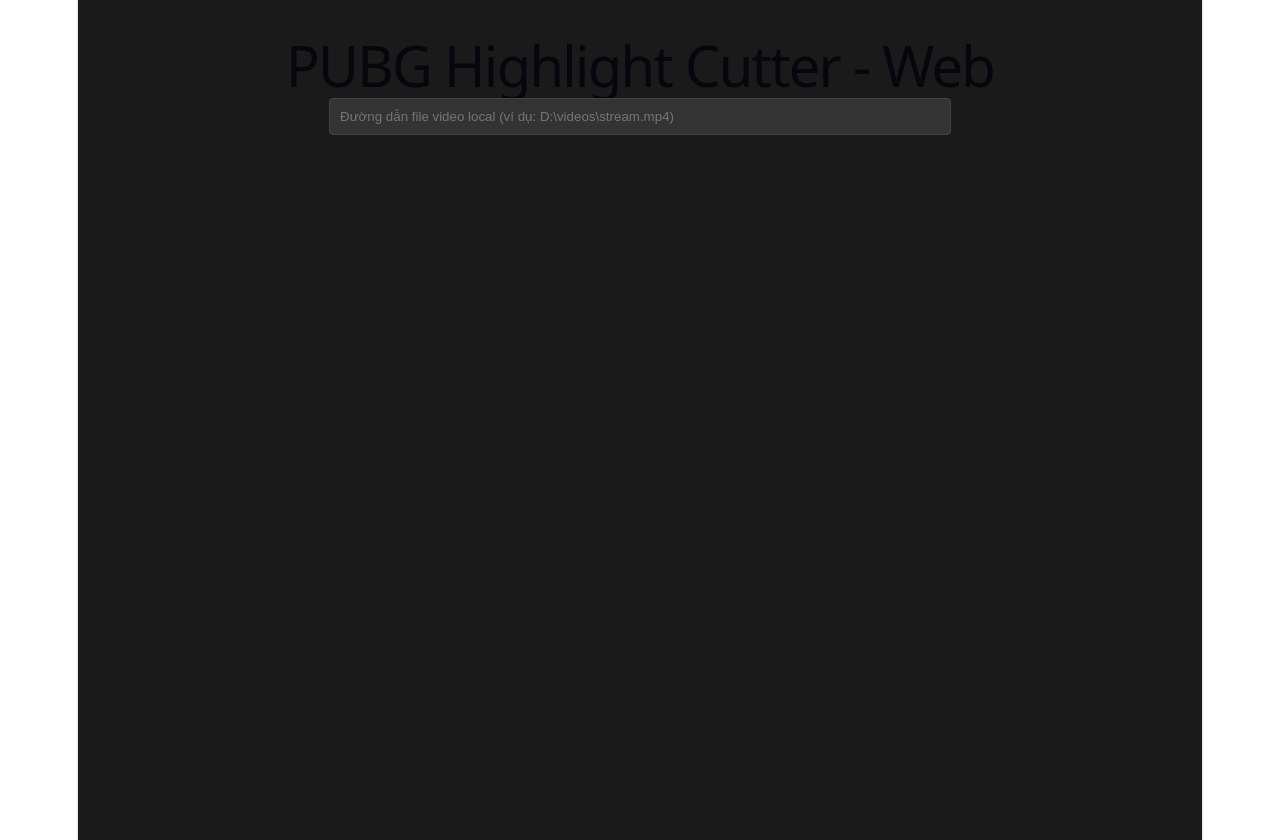
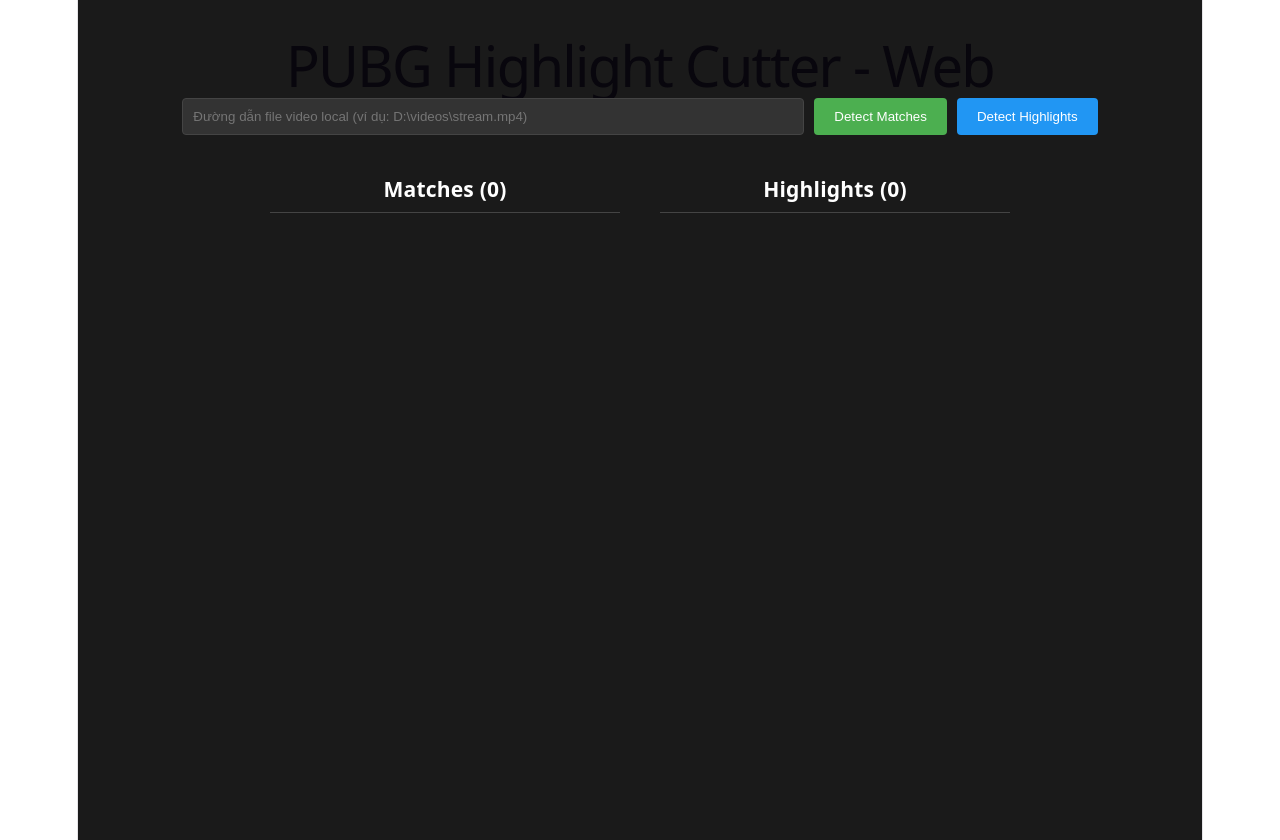
Before and after one commit to phananh2005/tool_cat_highlight_pubg, a React app in the folder web/: page / in a window 1280 px wide. Built offline with nearby package versions, Linux system fonts and the light colour scheme; the HTML template or start-up script is replaced by a standard one.

Commit message:
feat: add detect endpoints and react timeline integration

```diff
--- a/web/src/App.jsx
+++ b/web/src/App.jsx
@@ -3,12 +3,59 @@
 
 function App() {
   const [videoPath, setVideoPath] = useState('');
+  const [matches, setMatches] = useState([]);
+  const [highlights, setHighlights] = useState([]);
+  const [loading, setLoading] = useState(false);
+
+  const detectMatches = async () => {
+    if (!videoPath) return alert('Nhập đường dẫn video');
+    setLoading(true);
+    try {
+      const res = await fetch('http://localhost:8000/api/detect/matches', {
+        method: 'POST',
+        headers: { 'Content-Type': 'application/json' },
+        body: JSON.stringify({ video_path: videoPath })
+      });
+      const data = await res.json();
+      if (data.error) alert('Lỗi: ' + data.error);
+      else setMatches(data);
+    } catch (e) {
+      alert('Lỗi kết nối: ' + e.message);
+    }
+    setLoading(false);
+  };
+
+  const detectHighlights = async () => {
+    if (!videoPath || matches.length === 0) return alert('Cần video và detect matches trước');
+    setLoading(true);
+    try {
+      const res = await fetch('http://localhost:8000/api/detect/highlights', {
+        method: 'POST',
+        headers: { 'Content-Type': 'application/json' },
+        body: JSON.stringify({ video_path: videoPath, matches: matches, player_name: '' })
+      });
+      const data = await res.json();
+      if (data.error) alert('Lỗi: ' + data.error);
+      else setHighlights(data);
+    } catch (e) {
+      alert('Lỗi kết nối: ' + e.message);
+    }
+    setLoading(false);
+  };
+
+  const seekTo = (seconds) => {
+    const video = document.getElementById('videoPlayer');
+    if (video) {
+      video.currentTime = seconds;
+      video.play();
+    }
+  };
 
   return (
     <div style={{ background: '#1a1a1a', color: 'white', minHeight: '100vh', padding: '20px', fontFamily: 'system-ui, sans-serif' }}>
       <h1 style={{ textAlign: 'center', marginBottom: '20px' }}>PUBG Highlight Cutter - Web</h1>
 
-      <div style={{ display: 'flex', justifyContent: 'center', marginBottom: '20px' }}>
+      <div style={{ display: 'flex', justifyContent: 'center', marginBottom: '20px', gap: '10px' }}>
         <input
           type="text"
           placeholder="Đường dẫn file video local (ví dụ: D:\videos\stream.mp4)"
@@ -16,19 +63,45 @@
           onChange={e => setVideoPath(e.target.value)}
           style={{ width: '600px', padding: '10px', borderRadius: '4px', border: '1px solid #444', background: '#333', color: 'white' }}
         />
+        <button onClick={detectMatches} disabled={loading} style={{ padding: '10px 20px', background: '#4CAF50', border: 'none', borderRadius: '4px', color: 'white', cursor: loading ? 'wait' : 'pointer' }}>
+          {loading ? 'Đang xử lý...' : 'Detect Matches'}
+        </button>
+        <button onClick={detectHighlights} disabled={loading || matches.length === 0} style={{ padding: '10px 20px', background: '#2196F3', border: 'none', borderRadius: '4px', color: 'white', cursor: (loading || matches.length === 0) ? 'not-allowed' : 'pointer' }}>
+          Detect Highlights
+        </button>
       </div>
 
       {videoPath && (
-        <div style={{ display: 'flex', justifyContent: 'center', marginTop: '30px' }}>
+        <div style={{ display: 'flex', justifyContent: 'center', marginTop: '20px', marginBottom: '20px' }}>
           <video
+            id="videoPlayer"
             controls
             src={`http://localhost:8000/video?path=${encodeURIComponent(videoPath)}`}
             style={{ width: '800px', borderRadius: '8px', boxShadow: '0 4px 12px rgba(0,0,0,0.5)' }}
-          >
-            Trình duyệt không hỗ trợ thẻ video.
-          </video>
+          />
         </div>
       )}
+
+      <div style={{ display: 'flex', justifyContent: 'center', gap: '40px', paddingBottom: '50px' }}>
+        <div style={{ width: '350px' }}>
+          <h3 style={{ borderBottom: '1px solid #444', paddingBottom: '10px' }}>Matches ({matches.length})</h3>
+          {matches.map((m, i) => (
+            <div key={i} onClick={() => seekTo(m.start_time)} style={{ cursor: 'pointer', padding: '10px', background: '#2c2c2c', marginBottom: '8px', borderRadius: '4px', transition: 'background 0.2s' }} onMouseOver={e => e.currentTarget.style.background = '#444'} onMouseOut={e => e.currentTarget.style.background = '#2c2c2c'}>
+              <strong>{m.label}</strong> <br/>
+              <span style={{ fontSize: '0.9em', color: '#aaa' }}>{m.start_time.toFixed(1)}s - {m.end_time.toFixed(1)}s</span>
+            </div>
+          ))}
+        </div>
+        <div style={{ width: '350px' }}>
+          <h3 style={{ borderBottom: '1px solid #444', paddingBottom: '10px' }}>Highlights ({highlights.length})</h3>
+          {highlights.map((h, i) => (
+            <div key={i} onClick={() => seekTo(h.start_time)} style={{ cursor: 'pointer', padding: '10px', background: '#2c2c2c', marginBottom: '8px', borderRadius: '4px', borderLeft: h.highlight_type === 'kill' ? '4px solid #f44336' : '4px solid #ff9800', transition: 'background 0.2s' }} onMouseOver={e => e.currentTarget.style.background = '#444'} onMouseOut={e => e.currentTarget.style.background = '#2c2c2c'}>
+              <strong>[{h.highlight_type.toUpperCase()}]</strong> <br/>
+              <span style={{ fontSize: '0.9em', color: '#aaa' }}>{h.start_time.toFixed(1)}s - {h.end_time.toFixed(1)}s (Conf: {h.confidence.toFixed(2)})</span>
+            </div>
+          ))}
+        </div>
+      </div>
     </div>
   );
 }
```
Also changed, not shown: 1 other file (tests, documents, lock files or other folders).
